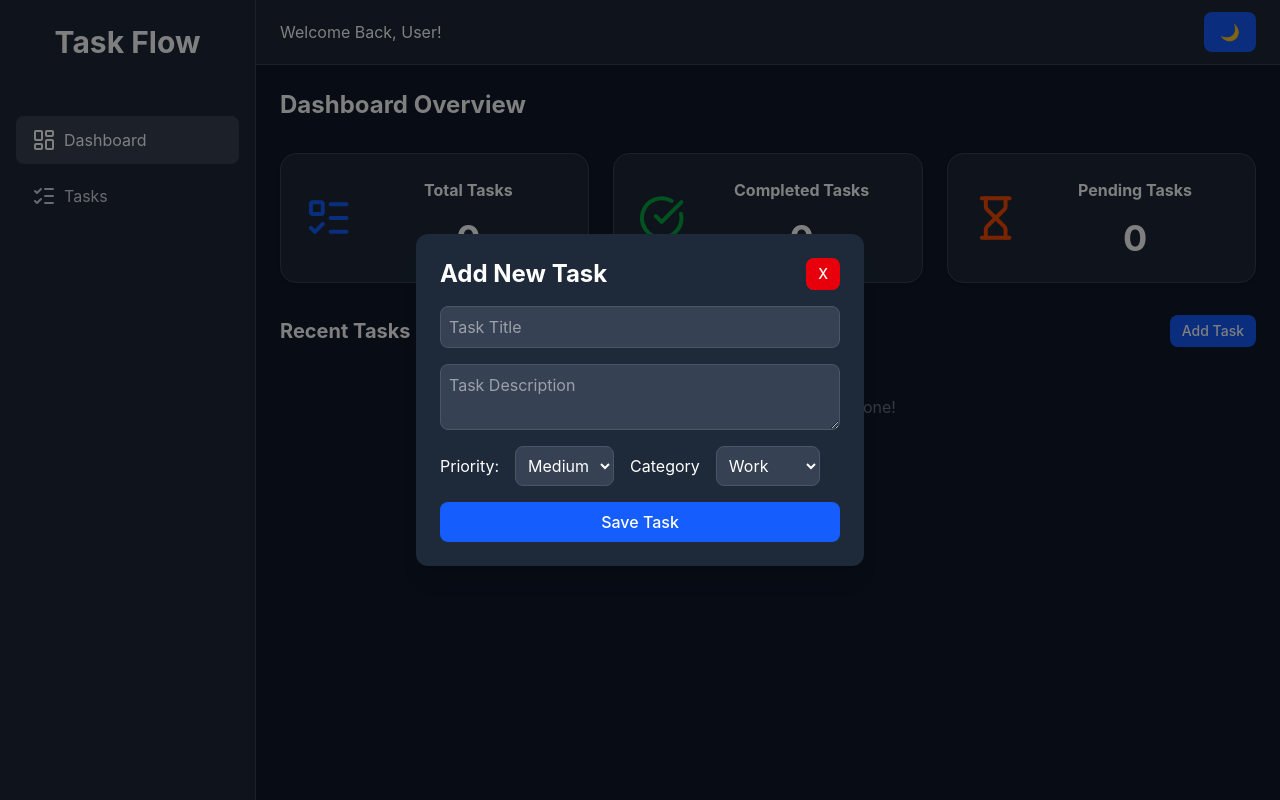
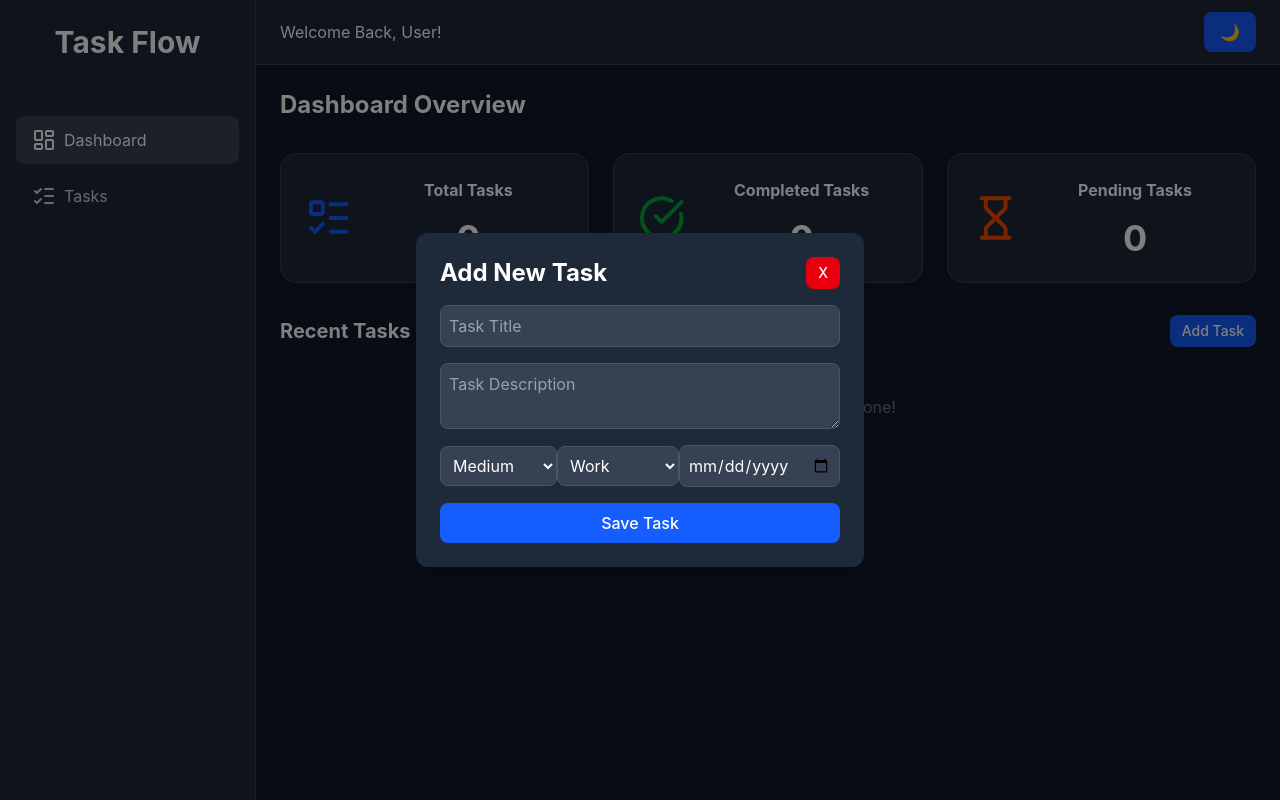
Before and after one commit to ahmedtika74/Task-Managment-System, a React (Vite) app: page / in a window 1280 px wide. Both pictures are taken after a click on the button "Add Task". Built offline with nearby package versions, Linux system fonts and the light colour scheme.

Commit message:
feat: Add due date to the task

```diff
--- a/src/app/features/tasks/tasksSlice.js
+++ b/src/app/features/tasks/tasksSlice.js
@@ -33,6 +33,7 @@ export const tasksSlice = createSlice({
         isDone: false,
         createdAt: new Date().toISOString(),
         updatedAt: new Date().toISOString(),
+        dueDate: action.payload.dueDate,
       };
       state.tasks.unshift(newTask);
     },
@@ -55,6 +56,7 @@ export const tasksSlice = createSlice({
         task.priority = action.payload.priority;
         task.category = action.payload.category;
         task.updatedAt = new Date().toISOString();
+        task.dueDate = action.payload.dueDate;
       }
     },
     setFilter: (state, action) => {
--- a/src/components/ui/AddTaskForm.jsx
+++ b/src/components/ui/AddTaskForm.jsx
@@ -12,6 +12,7 @@ export default function AddTaskForm({ onClose, taskToEdit }) {
     description: taskToEdit?.description || "",
     priority: taskToEdit?.priority || "medium",
     category: taskToEdit?.category || "work",
+    dueDate: taskToEdit?.dueDate || "",
   });
 
   const handleSubmit = (e) => {
@@ -52,33 +53,47 @@ export default function AddTaskForm({ onClose, taskToEdit }) {
         name="description"
         className="rounded-lg border p-2 dark:border-gray-600 dark:bg-gray-700"
       />
-      <div className="flex items-center gap-4">
-        <label>Priority:</label>
+
+      <div className="flex items-center justify-between">
+        {/* Priority */}
         <select
           value={data.priority}
           onChange={(e) => {
             setData({ ...data, priority: e.target.value });
           }}
           name="priority"
-          className="rounded-lg border p-2 dark:border-gray-600 dark:bg-gray-700"
+          className="rounded-lg border p-0.5 py-2 text-sm md:p-2 md:text-base dark:border-gray-600 dark:bg-gray-700"
         >
+          <optgroup label="Priority">
             <option value="high">High</option>
             <option value="medium">Medium</option>
             <option value="low">Low</option>
+          </optgroup>
         </select>
-        <label>Category</label>
+        {/* Category */}
         <select
           value={data.category}
           onChange={(e) => {
             setData({ ...data, category: e.target.value });
           }}
           name="category"
-          className="rounded-lg border p-2 dark:border-gray-600 dark:bg-gray-700"
+          className="rounded-lg border p-0.5 py-2 text-sm md:p-2 md:text-base dark:border-gray-600 dark:bg-gray-700"
         >
+          <optgroup label="category">
             <option value="work">Work</option>
             <option value="study">Study</option>
             <option value="personal">Personal</option>
+          </optgroup>
         </select>
+        {/* Due Date */}
+        <input
+          value={data.dueDate}
+          onChange={(e) => {
+            setData({ ...data, dueDate: e.target.value });
+          }}
+          type="date"
+          className="rounded-lg border p-0.5 py-2 text-sm outline-0 md:p-2 md:text-base dark:border-gray-600 dark:bg-gray-700"
+        />
       </div>
       <Button type="submit">{taskToEdit ? "Update Task" : "Save Task"}</Button>
     </form>
--- a/src/components/ui/TaskCard.jsx
+++ b/src/components/ui/TaskCard.jsx
@@ -1,6 +1,6 @@
 import { useDispatch } from "react-redux";
 import { toggleTask } from "../../app/features/tasks/tasksSlice";
-import { Check, PencilLine, Trash } from "lucide-react";
+import { Check, PencilLine, Trash, Calendar } from "lucide-react";
 import toast from "react-hot-toast";
 import Badge from "./Badge";
 import Button from "./Button";
@@ -18,6 +18,11 @@ export default function TaskCard({ task, onDelete, onEdit }) {
         </h2>
         <p className="text-gray-600 dark:text-gray-500">{task.description}</p>
         <div className="mt-3 flex items-center gap-2">
+          {task.dueDate && (
+            <>
+              <Calendar size={15} /> <Badge>{task.dueDate}</Badge>
+            </>
+          )}
           <Badge variant="info">{task.category}</Badge>
           <Badge
             variant={
```
Lines whose indentation alone changed are shown as unchanged.
